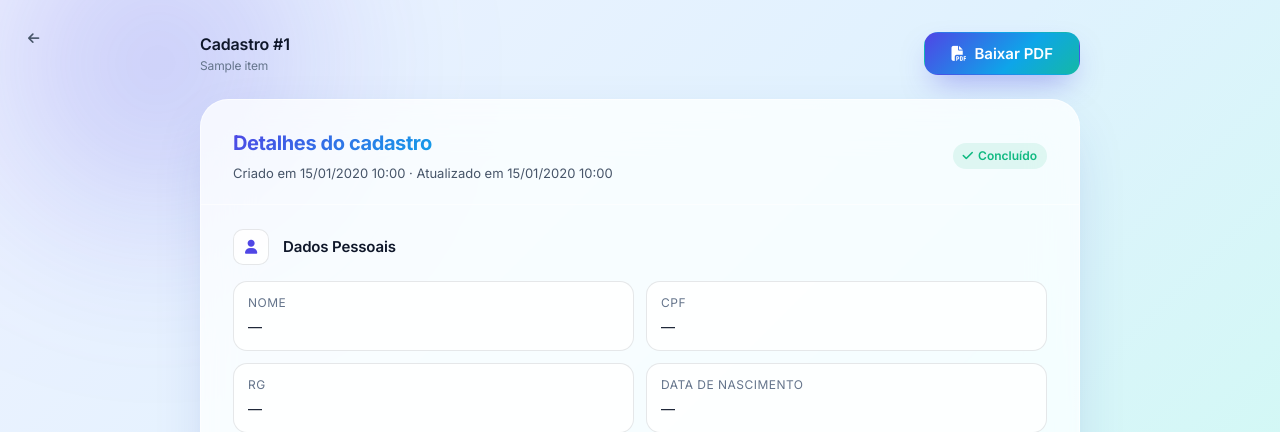
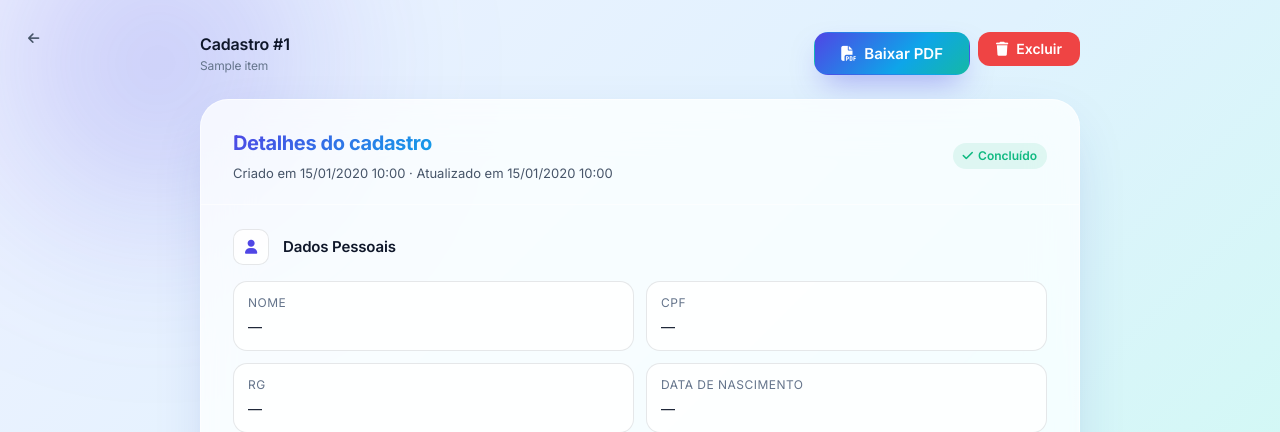
Before and after one commit to Diihsoares10/Gerador_PDF_Python, a Flask app: template templates/admin/detail.html in a window 1280 px wide. Shown: the top 432 px of the page. Run offline with Flask 3, Linux system fonts and the light colour scheme; the template is opened without the code that fills it: most values are stand-ins (such as "Sample title", 1, 10 or a date in 2020); parts of the project's set-up code (start-up, migrations or seed data) failed here and were passed over.

Commit message:
Add ability to delete user submissions directly from the admin panel
Implement a protected POST route for deleting submissions, add delete buttons to the admin dashboard table and detail page with confirmation dialogs, and include flash messages for success notifications.

Replit-Commit-Author: Agent
Replit-Commit-Session-Id: f0a5f9eb-ad4e-4c60-aec0-3c3ece9c98a1
Replit-Commit-Checkpoint-Type: full_checkpoint
Replit-Commit-Event-Id: 96fc461d-8fab-4bbd-bce3-8426a1878541
Replit-Commit-Screenshot-Url: https://storage.googleapis.com/screenshot-production-us-central1/d2f91017-9c87-4245-800a-79f8a67889f5/f0a5f9eb-ad4e-4c60-aec0-3c3ece9c98a1/gujzBcz
Replit-Helium-Checkpoint-Created: true

```diff
--- a/routes.py
+++ b/routes.py
@@ -393,6 +393,24 @@ def admin_submission_pdf(sid):
     )
 
 
+@app.route("/admin/submissions/<int:sid>/delete", methods=["POST"])
+@require_login
+def admin_submission_delete(sid):
+    """Permanently delete a submission row. Admin-only."""
+    if not _require_admin():
+        return render_template("403.html"), 403
+    submission = Submission.query.get_or_404(sid)
+    nome = submission.nome or f"#{sid}"
+    db.session.delete(submission)
+    db.session.commit()
+    flash(f"Cadastro de \"{nome}\" excluído com sucesso.", "success")
+    if request.form.get("from") == "detail":
+        return redirect(url_for("admin_dashboard"))
+    return redirect(url_for("admin_dashboard",
+                            q=request.form.get("q") or None,
+                            status=request.form.get("status") or None))
+
+
 @app.route("/admin/export.csv")
 @require_login
 def admin_export_csv():
--- a/static/css/style.css
+++ b/static/css/style.css
@@ -1372,3 +1372,37 @@ select.input option,
     position: absolute; width: 1px; height: 1px; padding: 0; margin: -1px;
     overflow: hidden; clip: rect(0,0,0,0); white-space: nowrap; border: 0;
 }
+
+/* ============================================================
+   Admin — destructive actions (delete row / button)
+   ============================================================ */
+.inline-form { display: inline-block; margin: 0; }
+.row-action-danger {
+    background: transparent;
+    border: 0;
+    color: var(--text-muted);
+    cursor: pointer;
+    padding: 6px 8px;
+    border-radius: 8px;
+    font-size: 14px;
+    transition: background var(--transition), color var(--transition);
+}
+.row-action-danger:hover { background: var(--error-bg); color: var(--error); }
+.row-action-danger:focus-visible { outline: 3px solid var(--error-bg); outline-offset: 2px; }
+
+.btn-danger {
+    background: var(--error);
+    color: white;
+    border: 0;
+    padding: 10px 18px;
+    border-radius: 12px;
+    font-weight: 600;
+    cursor: pointer;
+    display: inline-flex;
+    align-items: center;
+    gap: 8px;
+    transition: background var(--transition), transform var(--transition);
+    font-size: 14px;
+}
+.btn-danger:hover { background: #dc2626; transform: translateY(-1px); }
+.btn-danger:active { transform: translateY(0); }
--- a/templates/admin/detail.html
+++ b/templates/admin/detail.html
@@ -31,6 +31,10 @@
                 {% if s.status == 'completed' %}
                 <a href="{{ url_for('admin_submission_pdf', sid=s.id) }}" class="btn btn-primary"><i class="fa-solid fa-file-pdf"></i> Baixar PDF</a>
                 {% endif %}
+                <form method="POST" action="{{ url_for('admin_submission_delete', sid=s.id) }}" class="inline-form" onsubmit="return confirm('Tem certeza que deseja excluir este cadastro? Essa ação não pode ser desfeita.');">
+                    <input type="hidden" name="from" value="detail">
+                    <button type="submit" class="btn btn-danger"><i class="fa-solid fa-trash"></i> Excluir</button>
+                </form>
             </div>
         </header>
 
```
Also changed, not shown: replit.md (+6 -0 lines), templates/admin/dashboard.html (+7 -0 lines).
